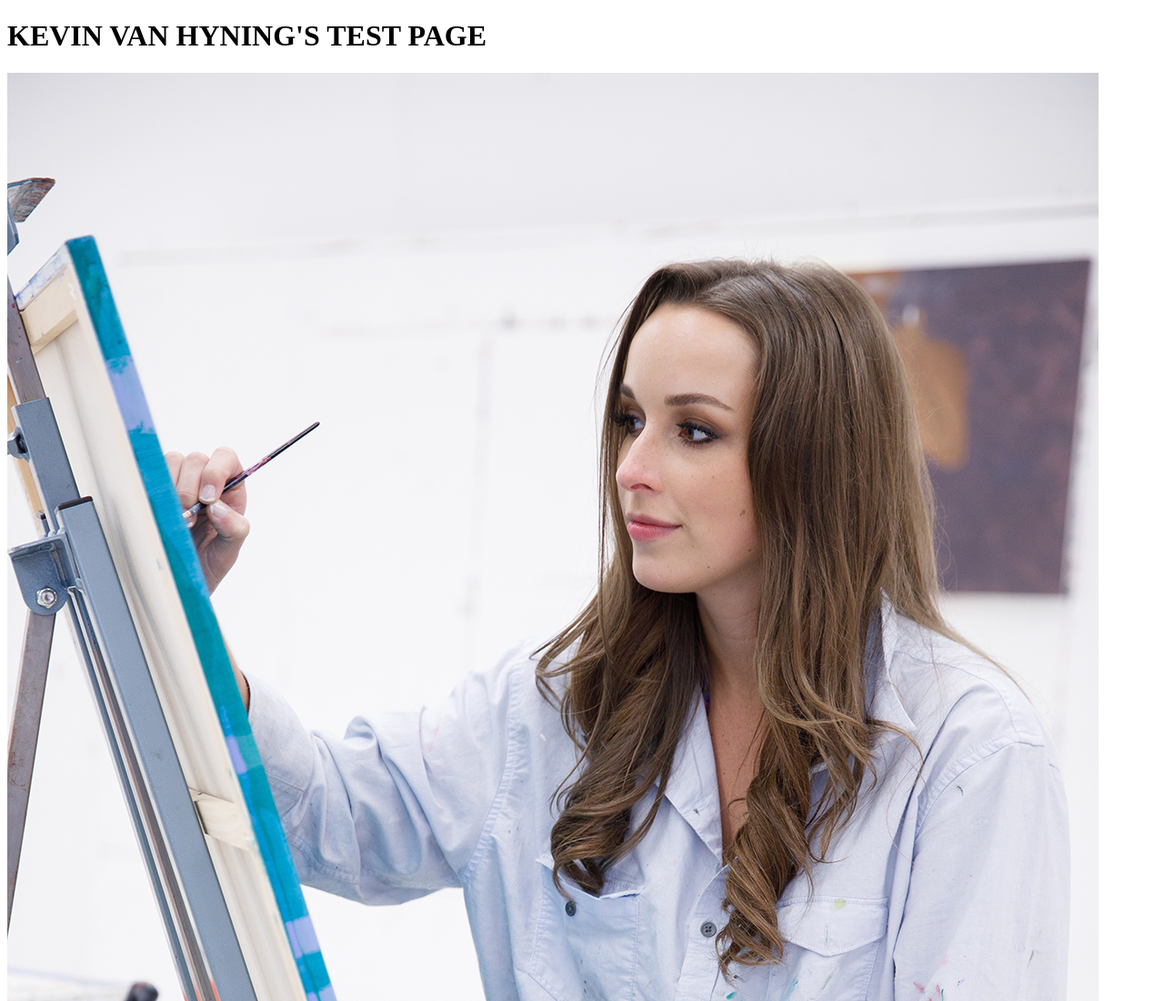
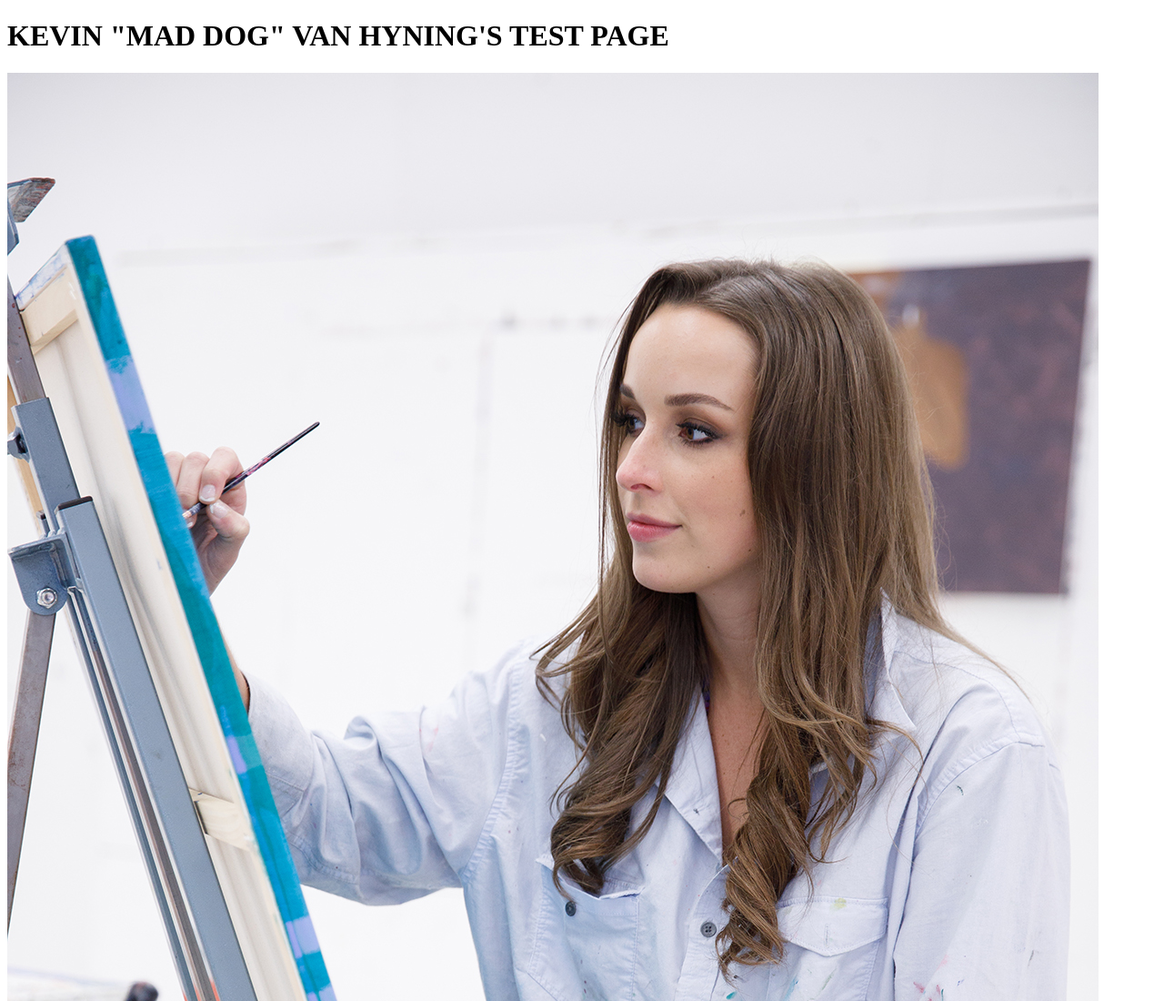
Before and after one commit to KVDesigner/Just-A-Test, a plain HTML site: page content.html in a window 1280 px wide. Shown: the top 1100 px of the page at 91% size. Drawn offline with Linux system fonts and the light colour scheme.

Commit message:
Update
CHANGED

```diff
--- a/content.html
+++ b/content.html
@@ -4,7 +4,7 @@
 	<title>Test page</title>
 </head>
 <body>
-	<h1>KEVIN VAN HYNING'S TEST PAGE</h1>
+	<h1>KEVIN "MAD DOG" VAN HYNING'S TEST PAGE</h1>
 	<img src="img/Painter.jpg">
 	<p>This is a picture of a college student painting. Her work is a combination of traditional mixed media and digital art. Her digital programs of choice are Procreate, Photoshop and ToonBoom.</p>
 
```
